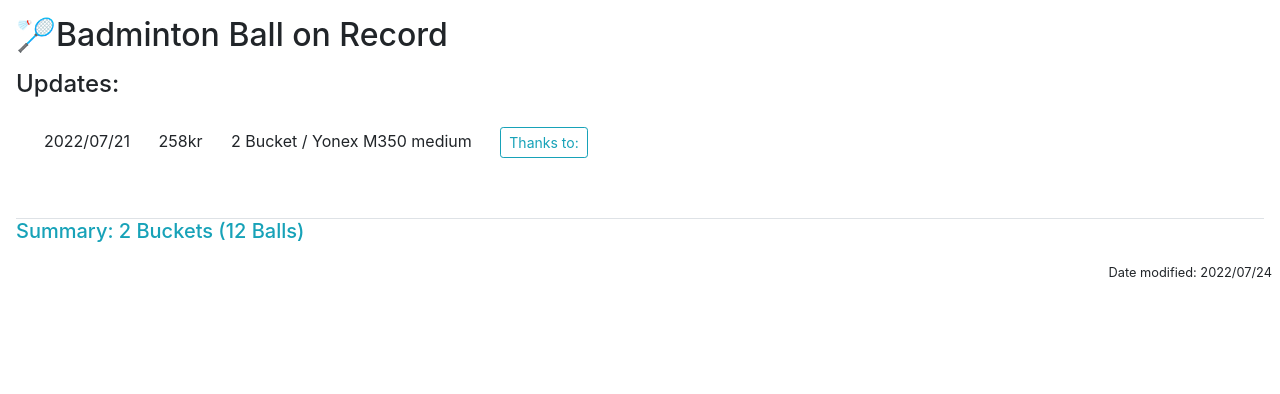
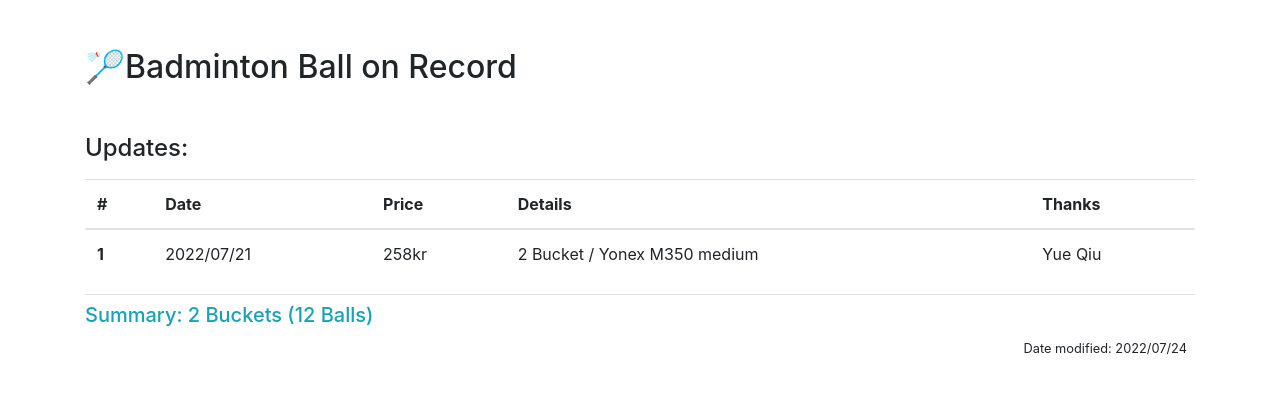
Before and after one commit to Yue0105Qiu/BadmintonBall, a plain HTML site: page index.html in a window 1280 px wide. Drawn offline with nearby package versions, Linux system fonts and the light colour scheme.

Commit message:
Use Table

```diff
--- a/index.html
+++ b/index.html
@@ -1,98 +1,63 @@
 <!DOCTYPE html>
 <html lang="en">
+
 <head>
     <meta charset="UTF-8" />
     <meta name="viewport" content="width=device-width, initial-scale=1.0" />
     <meta http-equiv="X-UA-Compatible" content="ie=edge" />
-    <link
-      rel="stylesheet"
-      href="https://stackpath.bootstrapcdn.com/bootstrap/4.1.1/css/bootstrap.min.css"
-      integrity="sha384-WskhaSGFgHYWDcbwN70/dfYBj47jz9qbsMId/iRN3ewGhXQFZCSftd1LZCfmhktB"
-      crossorigin="anonymous"
-    />
-
+    <link rel="stylesheet" href="https://stackpath.bootstrapcdn.com/bootstrap/4.1.1/css/bootstrap.min.css"
+        integrity="sha384-WskhaSGFgHYWDcbwN70/dfYBj47jz9qbsMId/iRN3ewGhXQFZCSftd1LZCfmhktB" crossorigin="anonymous" />
     <title>Badminton Ball on Record</title>
 </head>
 
 <body>
+    <div class="container">
         <header>
-      <h2 class="text-left m-3">🏸Badminton Ball on Record</h2>
+            <h2 class="text-left mt-5">🏸Badminton Ball on Record</h2>
         </header>
 
-    <!--Update Recording-->
-    <h4 class="m-3">Updates:</h4>
-    <ul class="list-group mb-5">
-      <li class="list-group-item border-0">
-        <span class="pr-4 pl-4">2022/07/21</span>
-        <span class="pr-4">258kr</span>
-        <span class="pr-4">2 Bucket / Yonex M350 medium</span>
-        <button
-          class="btn btn-outline-info btn-sm"
-          type="button"
-          data-toggle="popover"
-          data-placement="bottom"
-          data-content="Lorem ipsum dolor sit amet consectetur adipisicing elit. Atque, inventore.
-            Toggle popover"
-        >
-          Thanks to:
-        </button>
-      </li>
-    </ul>
+        <div>
+            <h4 class="mt-5 mb-3">Updates:</h4>
+            <table class="table">
+                <thead>
+                    <tr>
+                        <th scope="col">#</th>
+                        <th scope="col">Date</th>
+                        <th scope="col">Price</th>
+                        <th scope="col">Details</th>
+                        <th scope="col">Thanks</th>
+                    </tr>
+                </thead>
+                <tbody>
+                    <tr>
+                        <th scope="row">1</th>
+                        <td>2022/07/21</td>
+                        <td>258kr</td>
+                        <td>2 Bucket / Yonex M350 medium</td>
+                        <td>Yue Qiu</td>
+                    </tr>
+                </tbody>
+            </table>
+        </div>
 
         <!--Summary-->
-    <h5 class="text-info border-top m-3">Summary: 2 Buckets (12 Balls)</h5>
+        <div>
+            <h5 class="text-info border-top pt-2">Summary: 2 Buckets (12 Balls)</h5>
             <p class="text-right mr-2"><small>Date modified: 2022/07/24</small></p>
+        </div>
+    </div>
 
-    <!-- ./container -->
-    <div style="margin-top: 500px"></div>
 
-    <script
-      src="https://code.jquery.com/jquery-3.3.1.slim.min.js"
+    <script src="https://code.jquery.com/jquery-3.3.1.slim.min.js"
         integrity="sha384-q8i/X+965DzO0rT7abK41JStQIAqVgRVzpbzo5smXKp4YfRvH+8abtTE1Pi6jizo"
-      crossorigin="anonymous"
-    ></script>
-    <script
-      src="https://cdnjs.cloudflare.com/ajax/libs/popper.js/1.14.3/umd/popper.min.js"
+        crossorigin="anonymous"></script>
+    <script src="https://cdnjs.cloudflare.com/ajax/libs/popper.js/1.14.3/umd/popper.min.js"
         integrity="sha384-ZMP7rVo3mIykV+2+9J3UJ46jBk0WLaUAdn689aCwoqbBJiSnjAK/l8WvCWPIPm49"
-      crossorigin="anonymous"
-    ></script>
-    <script
-      src="https://stackpath.bootstrapcdn.com/bootstrap/4.1.1/js/bootstrap.min.js"
+        crossorigin="anonymous"></script>
+    <script src="https://stackpath.bootstrapcdn.com/bootstrap/4.1.1/js/bootstrap.min.js"
         integrity="sha384-smHYKdLADwkXOn1EmN1qk/HfnUcbVRZyYmZ4qpPea6sjB/pTJ0euyQp0Mk8ck+5T"
-      crossorigin="anonymous"
-    ></script>
-    <script>
-      // Init Popover
-      $('[data-toggle="popover"]').popover();
+        crossorigin="anonymous"></script>
 
-      function showPopover() {
-        $("#hello").popover("show");
-      }
+</body>
 
-      function hidePopover() {
-        $("#hello").popover("hide");
-      }
-
-      function togglePopover() {
-        $("#hello").popover("toggle");
-      }
-
-      // Popover events
-      $("#hello").on("show.bs.popover", function () {
-        console.log("Popover show");
-      });
-
-      $("#hello").on("shown.bs.popover", function () {
-        console.log("Popover shown");
-      });
-
-      $("#hello").on("hide.bs.popover", function () {
-        console.log("Popover hide");
-      });
-
-      $("#hello").on("hidden.bs.popover", function () {
-        console.log("Popover hidden");
-      });
-    </script>
-  </body>
 </html>
```
Lines whose indentation alone changed are shown as unchanged.
